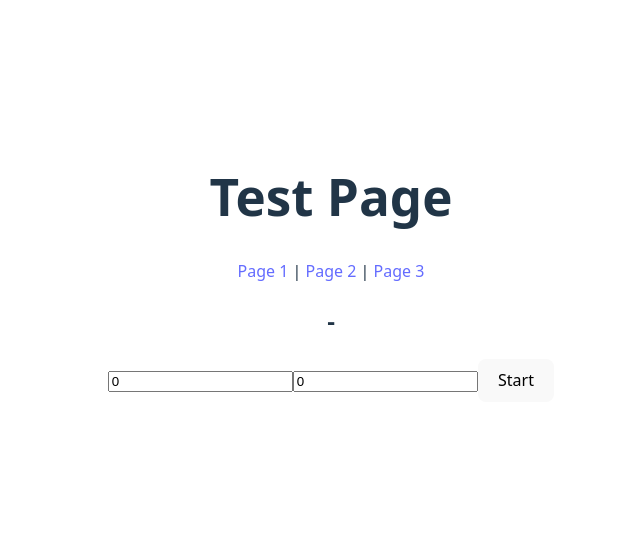
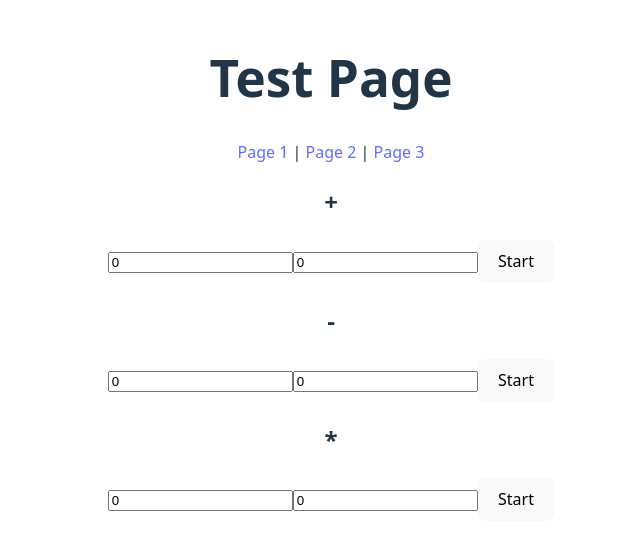
Before and after one commit to PiekharievaK/changelog-test, a React (Vite) app: page /3 in a window 1280 px wide. Shown: the part 132-682 px from the top of the page, without its empty margins (309-949 px from the left). Built offline with nearby package versions, Linux system fonts and the light colour scheme.

Commit message:
feat(V-234): some changes

```diff
--- a/src/pages/page3/Page3.jsx
+++ b/src/pages/page3/Page3.jsx
@@ -4,16 +4,38 @@ import {handleMath} from "../../utils/utils.js";
 export default function MultiplyPage() {
   const [a, setA] = useState(0);
   const [b, setB] = useState(0);
+  const [c, setC] = useState(0);
+  const [d, setD] = useState(0);
+  const [e, setE] = useState(0);
+  const [f, setF] = useState(0);
   const [result, setResult] = useState(null);
 
-  const action = '-'
+  const action1 = '+'
+    const action2 = '-'
+    const action3 = '*'
   return (
     <div>
-      <h2>{action}</h2>
-      <input type="number" value={a} onChange={e => setA(e.target.value)} />
-      <input type="number" value={b} onChange={e => setB(e.target.value)} />
-      <button onClick={() => handleMath(a, b, action , setResult)}>Start</button>
-      {result !== null && <p>Result: {result}</p>}
+        <div>
+            <h2>{action1}</h2>
+            <input type="number" value={a} onChange={e => setA(e.target.value)} />
+            <input type="number" value={b} onChange={e => setB(e.target.value)} />
+            <button onClick={() => handleMath(a, b, action1 , setResult)}>Start</button>
+            {result !== null && <p>Result: {result}</p>}
+        </div>
+        <div>
+            <h2>{action2}</h2>
+            <input type="number" value={c} onChange={e => setC(e.target.value)} />
+            <input type="number" value={d} onChange={e => setD(e.target.value)} />
+            <button onClick={() => handleMath(c, d, action2 , setResult)}>Start</button>
+            {result !== null && <p>Result: {result}</p>}
+        </div>
+        <div>
+            <h2>{action3}</h2>
+            <input type="number" value={e} onChange={e => setE(e.target.value)} />
+            <input type="number" value={f} onChange={e => setF(e.target.value)} />
+            <button onClick={() => handleMath(e, f, action3 , setResult)}>Start</button>
+            {result !== null && <p>Result: {result}</p>}
+        </div>
     </div>
   );
 }
```
